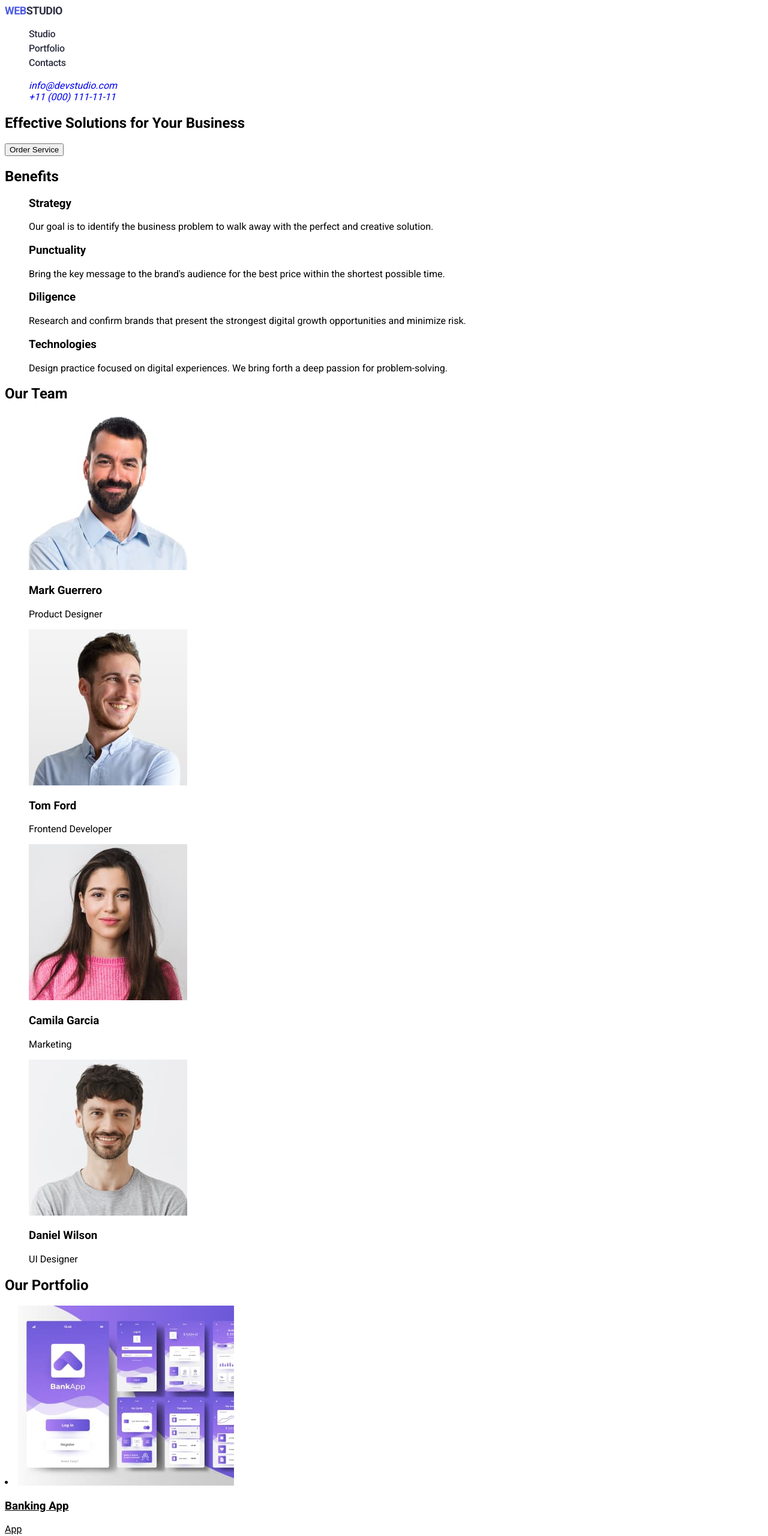
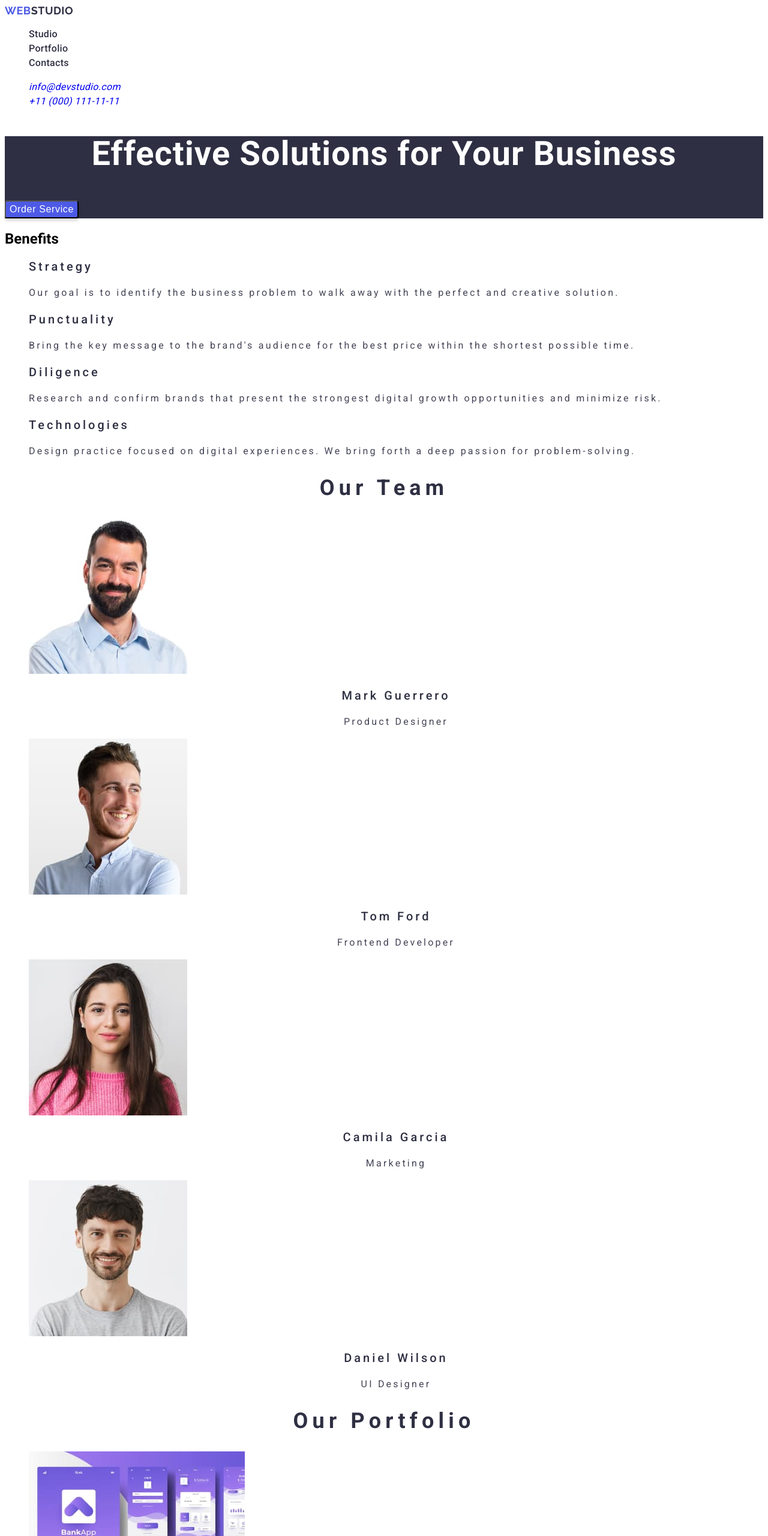
Before and after one commit to dmytro-ka/goit-markup-hw-02, a plain HTML site: page index.html in a window 1280 px wide. Shown: the top 2560 px of the page at 60% size. Drawn offline with Linux system fonts and the light colour scheme.

Commit message:
css-tepodraphy

```diff
--- a/css/styles.css
+++ b/css/styles.css
@@ -15,16 +15,17 @@ span{
 font-size: 18px;
 font-weight: 700;
 line-height: 1.16; /* 116.667% */
-letter-spacing: -0.03em;
+letter-spacing: 0.03em;
 text-transform: uppercase;
 }
 
 .header-logo{
     color: #2E2F42;
+    font-family: Raleway;
 font-size: 18px;
 font-weight: 700;
 line-height: 1.16; /* 116.667% */
-letter-spacing: -0.03em;
+letter-spacing: 0.03em;
 text-transform: uppercase;
 }
 
@@ -34,5 +35,161 @@ text-transform: uppercase;
 font-size: 16px;
 font-weight: 500;
 line-height: 1.50; /* 150% */
-letter-spacing: -0.02em;
+letter-spacing: 0.02em;
 }
+
+.address-list{
+    color: #434455;
+/* Body */
+font-size: 16px;
+font-weight: 400;
+line-height: 1.50; /* 150% */
+letter-spacing: 0.32px;
+}
+.address-list:focus, .address-list:hover{
+    color:  #404BBF;
+}
+
+/*-------HERo--------  */
+.hero {
+    background: var(--NAVY-BLUE, #2E2F42);
+}
+.hero_title {
+    color: var(--WHITE, #FFF);
+text-align: center;
+font-size: 56px;
+font-weight: 700;
+line-height: 1.07; /* 107.143% */
+letter-spacing: 0.02em;
+
+}
+.hero_order_btn {
+    color: var(--WHITE, #FFF);
+font-size: 16px;
+font-weight: 500;
+line-height: 1.50; /* 150% */
+letter-spacing: 0.04em;
+cursor: pointer;
+border-radius: 4px;
+background: var(--IRIS, #4D5AE5);
+box-shadow: 0px 4px 4px 0px rgba(0, 0, 0, 0.15);
+
+}
+/* --------------------- */
+
+.benefits {
+    background: #FFF;
+}
+
+.benefits-title {
+}
+
+.benefits-list {
+
+}
+
+.benefits-item {
+}
+
+.benefits-item-title {
+    color: var(--NAVY-BLUE, #2E2F42);
+    font-size: 20px;
+    font-weight: 500;
+    line-height: 1.20; /* 120% */
+    letter-spacing: 0.2em;
+}
+
+.benefits-item-text {
+    color: var(--SLATE, #434455);
+font-size: 16px;
+font-weight: 400;
+line-height: 1.50; /* 150% */
+letter-spacing: 0.2em;
+}
+/* ========================= */
+
+.team {
+}
+.team-title {
+    color: var(--NAVY-BLUE, #2E2F42);
+text-align: center;
+font-size: 36px;
+font-weight: 700;
+line-height: 1.11; /* 111.111% */
+letter-spacing: 0.2em;
+text-transform: capitalize;
+}
+.team-list {
+}
+.team-list-item {
+}
+.team-list-item-img{
+}
+.team-list-item-title {
+    color: var(--NAVY-BLUE, #2E2F42);
+text-align: center;
+font-size: 20px;
+font-weight: 500;
+line-height: 1.20; /* 120% */
+letter-spacing: 0.2em;
+}
+.team-list-item-text {
+    color: #434455;
+text-align: center;
+font-size: 16px;
+font-weight: 400;
+line-height: 1.50; /* 150% */
+letter-spacing: 0.2em;
+}
+/* ======================== */
+
+.portfolio {
+    background: #FFF;
+}
+.portfolio-title {
+    color: var(--NAVY-BLUE, #2E2F42);
+text-align: center;
+font-size: 36px;
+font-weight: 700;
+line-height: 1.11; /* 111.111% */
+letter-spacing: 0.2em;
+text-transform: capitalize;
+}
+.portfolio-link {
+}
+.portfolio-link-item {
+}
+.portfolio-link-item-title {
+    color: var(--NAVY-BLUE, #2E2F42);
+font-size: 20px;
+font-weight: 500;
+line-height: 1.20; /* 120% */
+letter-spacing: 0.2em;
+}
+.portfolio-link-item-text {
+    color: var(--SLATE, #434455);
+font-size: 16px;
+font-weight: 400;
+line-height: 1.50; /* 150% */
+letter-spacing: 0.2em;
+}
+/* ============================= */
+.footer {
+    background: var(--NAVY-BLUE, #2E2F42);
+}
+.footer-logo {
+    color: var(--CLOUD, #F4F4FD);
+font-family: Raleway;
+font-size: 18px;
+font-weight: 700;
+line-height: 1.16; /* 116.667% */
+letter-spacing: 0.3em;
+text-transform: uppercase;
+}
+.footer-text {
+    color: var(--CLOUD, #F4F4FD);
+font-size: 16px;
+font-weight: 400;
+line-height: 1.50; /* 150% */
+letter-spacing: 0.2em;
+}
--- a/index.html
+++ b/index.html
@@ -38,97 +38,97 @@
         </address>
 
     </header>
-    <main>
-        <section>
-            <h1>Effective Solutions for Your Business</h1>
-            <button type="button">Order Service</button>
+    <main class="main">
+        <section class="hero">
+            <h1 class="hero_title">Effective Solutions for Your Business</h1>
+            <button type="button" class="hero_order_btn">Order Service</button>
         </section>
-        <section>
-            <h2>Benefits</h2>
-            <ul>
-                <li>
-                    <h3>Strategy</h3>
-                    <p>Our goal is to identify the business
+        <section class="benefits">
+            <h2 class="benefits-title">Benefits</h2>
+            <ul class="benefits-list">
+                <li class="benefits-item">
+                    <h3 class="benefits-item-title">Strategy</h3>
+                    <p class="benefits-item-text">Our goal is to identify the business
                         problem to walk away with the perfect and creative solution. </p>
                 </li>
                 <li>
-                    <h3>Punctuality</h3>
-                    <p>Bring the key message to the brand's audience for the best price within the shortest possible time.</p>
+                    <h3 class="benefits-item-title">Punctuality</h3>
+                    <p class="benefits-item-text">Bring the key message to the brand's audience for the best price within the shortest possible time.</p>
                 </li>
                 <li>
-                    <h3>Diligence</h3>
-                    <p>Research and confirm brands that present the strongest digital growth opportunities and minimize risk.</p>
+                    <h3 class="benefits-item-title">Diligence</h3>
+                    <p class="benefits-item-text">Research and confirm brands that present the strongest digital growth opportunities and minimize risk.</p>
                 </li>
                 <li>
-                    <h3>Technologies</h3>
-                    <p>Design practice focused on digital experiences. We bring forth a deep passion for problem-solving.</p>
+                    <h3 class="benefits-item-title">Technologies</h3>
+                    <p class="benefits-item-text">Design practice focused on digital experiences. We bring forth a deep passion for problem-solving.</p>
                 </li>
             </ul>
         </section>
-        <section>
-            <h2>Our Team</h2>
-            <ul>
-                <li>
-                    <img src="./images/mark.jpg" alt="Mark Guerrero" width=264 height=260>
-                    <h3>Mark Guerrero</h3>
-                    <p>Product Designer</p>
+        <section class="team">
+            <h2 class="team-title">Our Team</h2>
+            <ul class="team-list">
+                <li class="team-list-item">
+                    <img class="team-list-item-img" src="./images/mark.jpg" alt="Mark Guerrero" width=264 height=260>
+                    <h3 class="team-list-item-title">Mark Guerrero</h3>
+                    <p class="team-list-item-text">Product Designer</p>
                 </li>
-                <li>
-                    <img src="./images/tom.jpg" alt="Tom Ford" width=264 height=260>
-                    <h3>Tom Ford</h3>
-                    <p>Frontend Developer</p>
+                <li class="team-list-item">
+                    <img class="team-list-item-img" src="./images/tom.jpg" alt="Tom Ford" width=264 height=260>
+                    <h3 class="team-list-item-title">Tom Ford</h3>
+                    <p class="team-list-item-text">Frontend Developer</p>
                 </li>
-                <li>
-                    <img src="./images/camila.jpg" alt="Camila Garcia" width=264 height=260>
-                    <h3>Camila Garcia</h3>
-                    <p>Marketing</p>
+                <li class="team-list-item">
+                    <img class="team-list-item-img" src="./images/camila.jpg" alt="Camila Garcia" width=264 height=260>
+                    <h3 class="team-list-item-title">Camila Garcia</h3>
+                    <p class="team-list-item-text">Marketing</p>
                 </li>
-                <li>
-                    <img src="./images/daniel.jpg" alt="Daniel Wilson" width=264 height=260>
-                    <h3>Daniel Wilson</h3>
-                    <p>UI Designer</p>
+                <li class="team-list-item">
+                    <img class="team-list-item-img" src="./images/daniel.jpg" alt="Daniel Wilson" width=264 height=260>
+                    <h3 class="team-list-item-title">Daniel Wilson</h3>
+                    <p class="team-list-item-text">UI Designer</p>
                 </li>
             </ul>
         </section>
-        <section>
-            <h2>Our Portfolio</h2>
-            <u>
-                <li>
-                    <img src="./images/Project Card 1.jpg" alt="Banking App" width="360">
-                    <h3>Banking App</h3>
-                    <p>App</p>
+        <section class="portfolio">
+            <h2 class="portfolio-title">Our Portfolio</h2>
+            <ul class="portfolio-link">
+                <li class="portfolio-link-item">
+                    <img src="./images/Project_1.jpg" alt="Banking App" width="360">
+                    <h3 class="portfolio-link-item-title">Banking App</h3>
+                    <p class="portfolio-link-item-text">App</p>
                 </li>
-                <li>
-                    <img src="./images/Project Card 2.jpg" alt="Cashless Payment" width="360">
-                    <h3>Cashless Payment</h3>
-                    <p>Marketing</p>
+                <li class="portfolio-link-item">
+                    <img src="./images/Project_2.jpg" alt="Cashless Payment" width="360">
+                    <h3 class="portfolio-link-item-title">Cashless Payment</h3>
+                    <p class="portfolio-link-item-text">Marketing</p>
                 </li>
-                <li>
-                    <img src="./images/Project Card 3.jpg" alt="Meditation App" width="360">
-                    <h3>Meditation App</h3>
-                    <p>App</p>
+                <li class="portfolio-link-item">
+                    <img src="./images/Project_3.jpg" alt="Meditation App" width="360">
+                    <h3 class="portfolio-link-item-title">Meditation App</h3>
+                    <p class="portfolio-link-item-text">App</p>
                 </li>
-                <li>
-                    <img src="./images/Project Card 4.jpg" alt="Taxi Service" width="360">
-                    <h3>Taxi Service</h3>
-                    <p>Marketing</p>
+                <li class="portfolio-link-item">
+                    <img src="./images/Project_4.jpg" alt="Taxi Service" width="360">
+                    <h3 class="portfolio-link-item-title">Taxi Service</h3>
+                    <p class="portfolio-link-item-text">Marketing</p>
                 </li>
-                <li>
-                    <img src="./images/Project Card 5.jpg" alt="Screen Illustrations" width="360">
-                    <h3>Screen Illustrations</h3>
-                    <p>Design</p>
+                <li class="portfolio-link-item">
+                    <img src="./images/Project_5.jpg" alt="Screen Illustrations" width="360">
+                    <h3 class="portfolio-link-item-title">Screen Illustrations</h3>
+                    <p class="portfolio-link-item-text">Design</p>
                 </li>
-                <li>
-                    <img src="./images/Project Card 6.jpg" alt="Online Courses" width="360">
-                    <h3>Online Courses</h3>
-                    <p>Marketing</p>
+                <li class="portfolio-link-item">
+                    <img src="./images/Project_6.jpg" alt="Online Courses" width="360">
+                    <h3 class="portfolio-link-item-title">Online Courses</h3>
+                    <p class="portfolio-link-item-text">Marketing</p>
                 </li>
-            </u>
+            </ul>
         </section>
     </main>
-    <footer>
-        <a href="./index.html">WebStudio</a>
-        <p>Increase the flow of customers and sales for your business with digital marketing & growth solutions.</p>
+    <footer class="footer">
+        <a class="footer-logo" href="./index.html"> <span>Web</span>Studio</a>
+        <p class="footer-text">Increase the flow of customers and sales for your business with digital marketing & growth solutions.</p>
     </footer>
 </body>
 </html>
```
Also changed, not shown: images/Project_1.jpg (renamed from images/Project Card 1.jpg), images/Project_2.jpg (renamed from images/Project Card 2.jpg), images/Project_3.jpg (renamed from images/Project Card 3.jpg), images/Project_4.jpg (renamed from images/Project Card 4.jpg), images/Project_5.jpg (renamed from images/Project Card 5.jpg), images/Project_6.jpg (renamed from images/Project Card 6.jpg).
